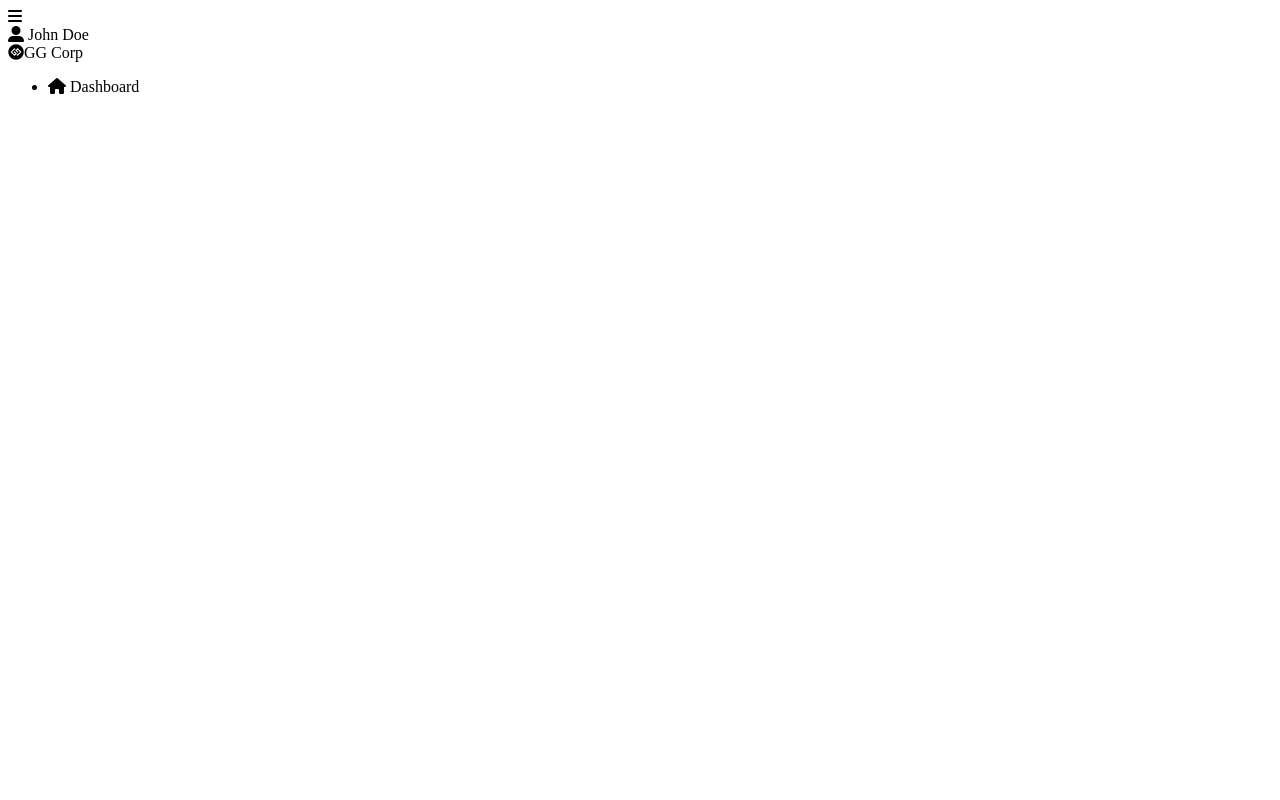
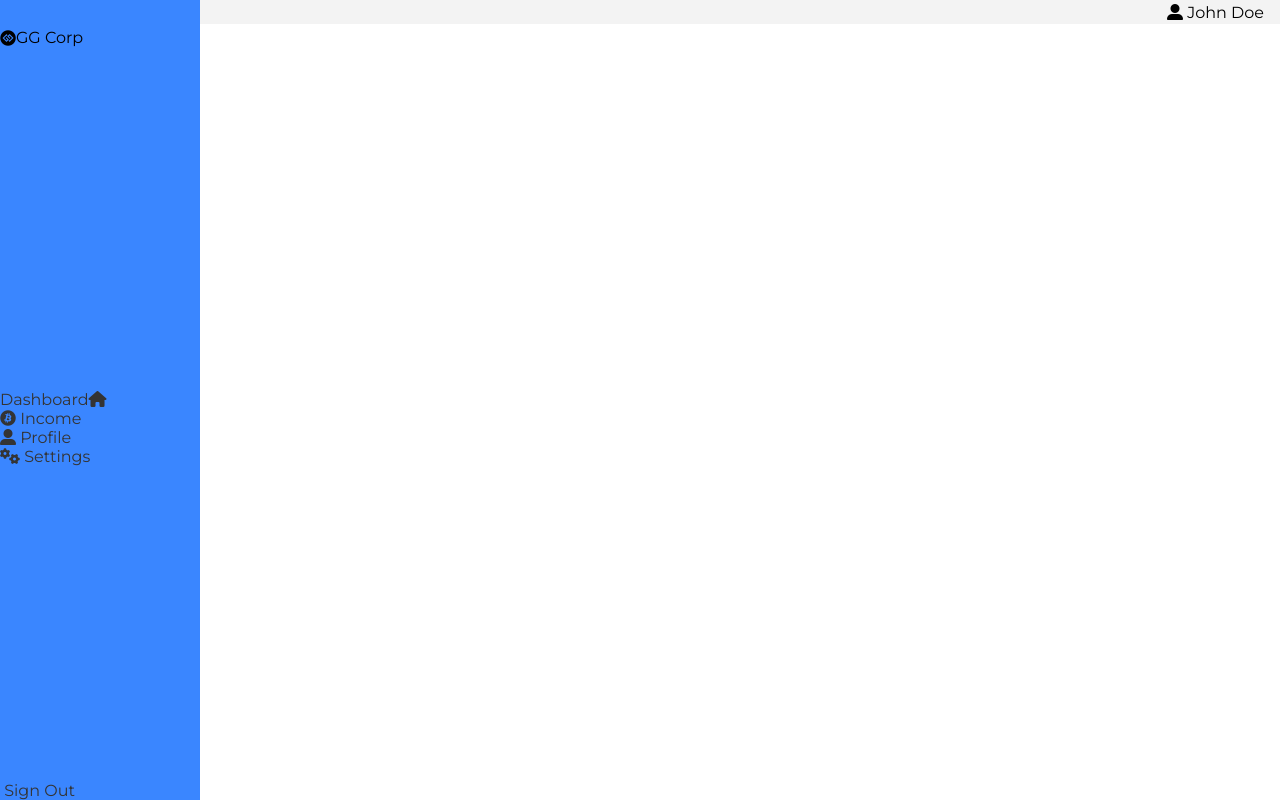
Before and after one commit to IlyaSafronov/responsive-Side-Menu, a plain HTML site: page index.html in a window 1280 px wide. Drawn offline with Linux system fonts and the light colour scheme.

Commit message:
styles step one

```diff
--- a/index.html
+++ b/index.html
@@ -19,13 +19,37 @@
     <div class="logo">
       <i class="fab fa-gg-circle"></i>GG Corp
     </div>
-    <ul class="nav">
-      <li class="nav__item">
-        <a href="#" class="nav__item-link"></a>
-        <i class="fas fa-home"></i>
-        <span>Dashboard</span>
-      </li>
-    </ul>
+    <div>
+      <ul class="nav">
+        <li class="nav__item">
+          <a href="#" class="nav__item-link">
+            <span>Dashboard<i class="fas fa-home"></i></span>
+          </a>
+        </li>
+        <li class="nav__item">
+          <a href="#" class="nav__item-link">
+            <i class="fab fa-bitcoin"></i>
+            <span>Income</span>
+          </a>
+        </li>
+        <li class="nav__item">
+          <a href="#" class="nav__item-link">
+            <i class="fas fa-user-alt"></i>
+            <span>Profile</span>
+          </a>
+        </li>
+        <li class="nav__item">
+          <a href="#" class="nav__item-link">
+            <i class="fas fa-cogs"></i>
+            <span>Settings</span>
+          </a>
+        </li>
+      </ul>
+    </div>
+    <a href="" class="sign-out">
+      <i class="fas sign-out-alt"></i>
+      <span>Sign Out</span>
+    </a>
   </nav>
 
   <script src="./script.js"></script>
--- a/style.css
+++ b/style.css
@@ -1,7 +1,70 @@
+@import url('https://fonts.googleapis.com/css2?family=Montserrat:ital,wght@0,100..900;1,100..900&display=swap');
+
 :root {
   --nav-width: 200px;
   --nav-collapse-width: 80px;
-  --header-heigh: 75px;
+  --header-height: 75px;
   --nav-bg-color: #3a86ff;
   --active-color: #ffff3f;
 }
+
+*,
+*::before,
+*::after {
+  box-sizing: border-box;
+}
+
+body {
+  margin: 0;
+  padding: 0;
+  font-family: 'Montserrat', sans-serif;
+}
+
+/* ! Globale style */
+ul {
+  list-style-type: none;
+  margin: 0;
+  padding: 0;
+}
+
+a {
+  text-decoration: none;
+  color: #343434;
+}
+
+/* ! Header styles */
+header {
+  display: flex;
+  justify-content: space-between;
+  align-items: center;
+  padding: 0 1rem;
+  height: var(--header-heigh);
+  background-color: #f3f3f3;
+}
+
+header #nav-toggle {
+  box-shadow: 0 0 1px #343434;
+  background-color: #fff;
+  padding: 0.25rem 0.35rem;
+  border-radius: 0.25rem;
+}
+
+/* ! side menu styles  */
+nav {
+  display: flex;
+  flex-direction: column;
+  justify-content: space-between;
+  position: fixed;
+  top: 0;
+  left: 0;
+  height: 100%;
+  background-color: var(--nav-bg-color);
+  width: var(--nav-width);
+}
+
+nav .logo {
+  height: var(--header-height);
+  display: flex;
+  justify-content: flex-start;
+  align-items: center;
+}
```
